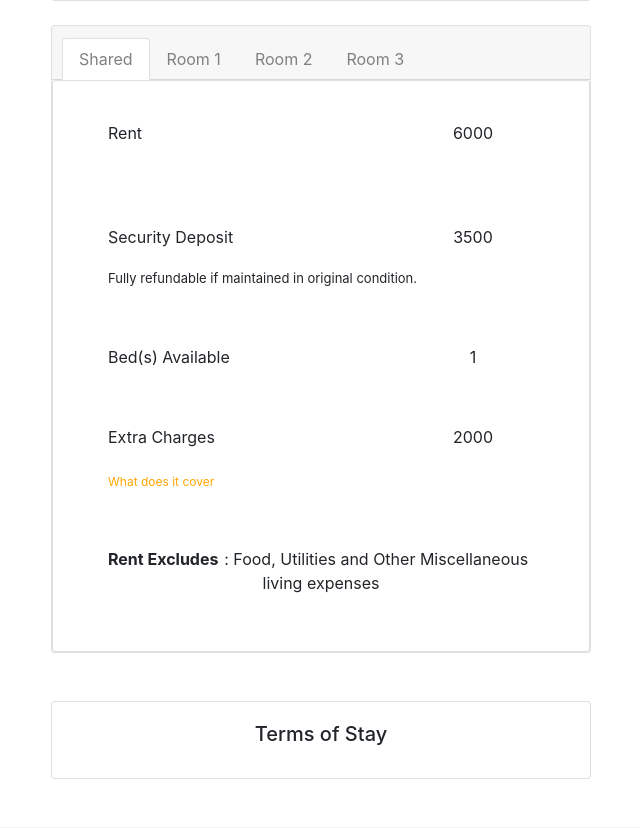
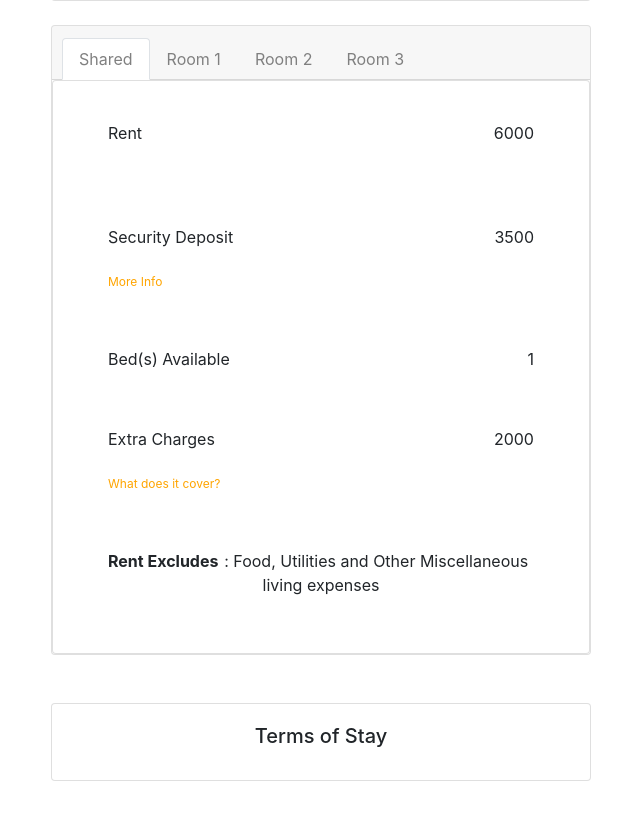
Before and after one commit to SaurabhJ86/rentalSF, a Django app: page /listProperty/15/ in a window 1280 px wide. Shown: the part 1146-1974 px from the top of the page, without its empty margins (34-674 px from the left). Run offline with Django 3.2, Linux system fonts and the light colour scheme; data comes from the database, SQL or seed files in the repository; both versions use the stored data as it was after the commit; data that the repository does not hold is empty; some libraries are stand-ins or nearby versions.

Commit message:
New Field in PropertyListModel and fixed the grid system for rent section for all device browsing

```diff
--- a/src/homepage/models.py
+++ b/src/homepage/models.py
@@ -149,6 +149,7 @@ class PropertyListADCreation(models.Model):
 	offers 			= models.TextField(null=True,blank=True)
 	bed_available 	= models.IntegerField(default=1)
 	room_type 		= models.CharField(max_length=40,default="shared")
+	extra_charges 	= models.CharField(max_length=4,default="2000")
 
 	__original_image = None
 
--- a/src/templates/showProperty.html
+++ b/src/templates/showProperty.html
@@ -17,7 +17,7 @@
 	{
 		color: grey;
 	}
-	#extraCharges:hover
+	#extraCharges:hover,#securityDepositInfo:hover
 	{
 		cursor: pointer;
 		text-decoration: underline;
@@ -165,7 +165,7 @@
 <br>
 <div class="container" id="roomDetailContainer">
 	<div class="row">
-		<div class="col-sm-6">
+		<div class="col-sm-12 col-md-12 col-lg-12 col-xl-6">
 			<div class="card text-center">
 				<div class="card-header">
 					<ul class="nav nav-tabs card-header-tabs">
@@ -183,12 +183,12 @@
 					<div class="card-body">
 						<div class="container">
 							<div class="row">
-								<div class="col-sm-6">
+								<div class="col-6 col-sm-6">
 									<p style="float: left;">Rent</p>
 									<p style="visibility: hidden;" id="privateRoom"><small>(Private Room is Available.)</small></p>
 								</div>
-								<div class="col-sm-4 offset-sm-2">
-									<p id="roomRent">{{ get_object.rent }}</p>
+								<div class="col-6 col-sm-4 offset-sm-2">
+									<p id="roomRent" class="float-right">{{ get_object.rent }}</p>
 								</div>
 							</div>
 						</div>
@@ -196,12 +196,13 @@
 					<div class="card-body">
 						<div class="container">
 							<div class="row">
-								<div class="col-md-3 col-lg-8 col-xl-9">
+								<div class="col-8 col-sm-8 col-md-8 col-lg-8 col-xl-8">
 									<p style="float: left;">Security Deposit</p><br>
-									<p style="float: left;"><font size="2">Fully refundable if maintained in original condition.</font></p>
+									<br>
+									<p style="font-size: 12px;float: left;color: orange;" id="securityDepositInfo">More Info</p>
 								</div>
-								<div class="col-md-8 col-lg-3 col-xl-2">
-									<p id="roomDeposit">{{ get_object.deposit }}</p>
+								<div class="col-4 col-sm-4 col-md-4 col-lg-4 col-xl-4">
+									<p id="roomDeposit" class="float-right">{{ get_object.deposit }}</p>
 								</div>
 							</div>
 						</div>
@@ -209,11 +210,11 @@
 					<div class="card-body">
 						<div class="container">
 							<div class="row">
-								<div class="col-xl-8">
+								<div class="col-8 col-sm-8 col-md-8 col-lg-8 col-xl-8">
 									<p style="float: left">Bed(s) Available</p>
 								</div>
-								<div class="col-xl-4">
-									<p id="showbedCount">{{ get_object.bed_available }}</p>
+								<div class="col-4 col-sm-4 col-md-4 col-lg-4 col-xl-4">
+									<p id="showbedCount" class="float-right">{{ get_object.bed_available }}</p>
 								</div>
 							</div>
 						</div>
@@ -221,13 +222,13 @@
 					<div class="card-body">
 						<div class="container">
 							<div class="row">
-								<div class="col-sm-9">
+								<div class="col-8 col-sm-8 col-md-8 col-lg-8 col-xl-8">
 									<p style="float: left;">Extra Charges</p><br>
 									<br>
-									<p style="font-size: 12px;float: left;color: orange;" id="extraCharges">What does it cover</p>
+									<p style="font-size: 12px;float: left;color: orange;" id="extraCharges">What does it cover?</p>
 								</div>
-								<div class="col-sm-2">
-									<p>2000</p>
+								<div class="col-4 col-sm-4 col-md-4 col-lg-4 col-xl-4">
+									<p class="float-right">{{ get_object.extra_charges }}</p>
 								</div>
 							</div>
 						</div>
@@ -415,7 +446,7 @@
 			}
 			else
 			{
-				$("#roomRent").text(rent)
+				$("#roomRent").text(rent).css("color","black")
 			}
 			if (private == "True")
 			{
@@ -434,6 +465,11 @@
 				show:true
 			})
 		})
+		$("#securityDepositInfo").on("click",function(e){
+			$("#showSecurityDepositModal").modal({
+				show:true
+			})
+		})
 	})
 </script>
 
```
Also changed, not shown: other parts of src/templates/showProperty.html (+32 -2 lines), src/db.sqlite3, src/homepage/migrations/0029_propertylistadcreation_extra_charges.py (added).
